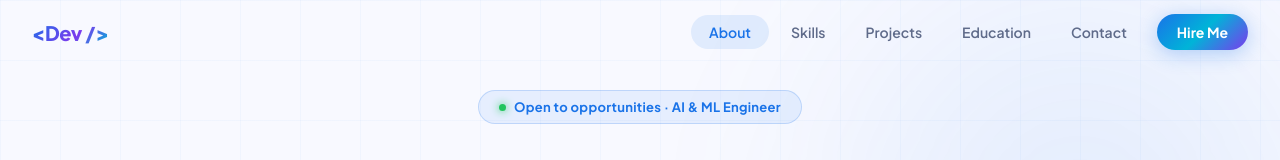
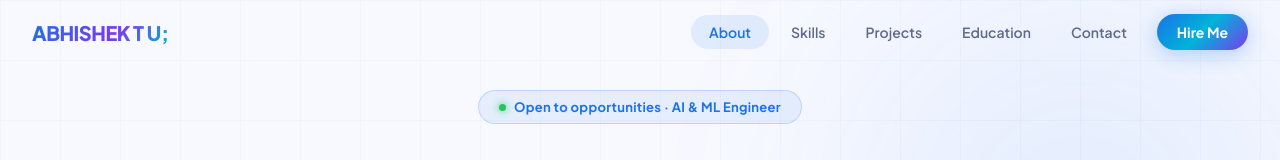
Before and after one commit to ABHISHEKTU/portfolio, a React (Create React App) app: page / in a window 1280 px wide. Shown: the top 160 px of the page. Built offline with nearby package versions, Linux system fonts and the light colour scheme.

Commit message:
Update name display in portfolio component

```diff
--- a/src/portfolio.jsx
+++ b/src/portfolio.jsx
@@ -144,7 +144,7 @@ function Nav({ scrolled, active }) {
         transition: "all 0.4s cubic-bezier(.22,1,.36,1)",
       }}>
         <div style={{ fontFamily: "'Plus Jakarta Sans', sans-serif", fontWeight: 800, fontSize: "20px", letterSpacing: "-0.5px", background: T.gradText, WebkitBackgroundClip: "text", WebkitTextFillColor: "transparent" }}>
-          &lt;Dev /&gt;
+          ABHISHEK T U;
         </div>
 
         {/* Desktop */}
```
